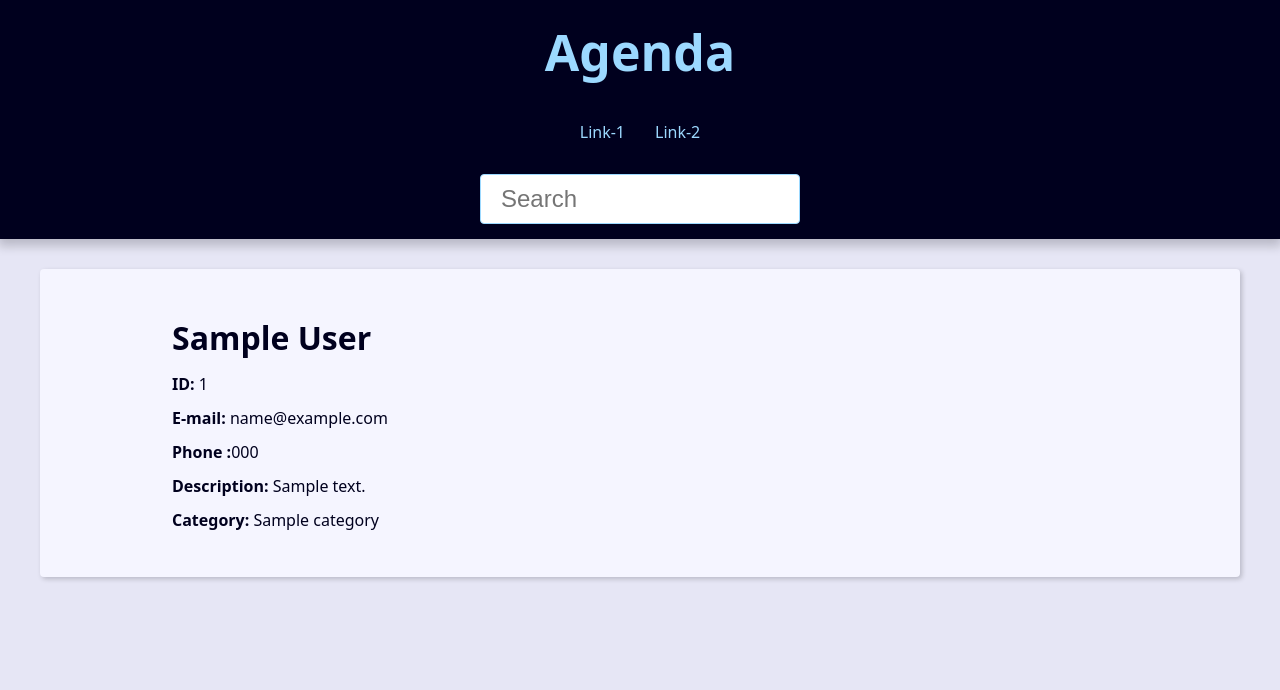
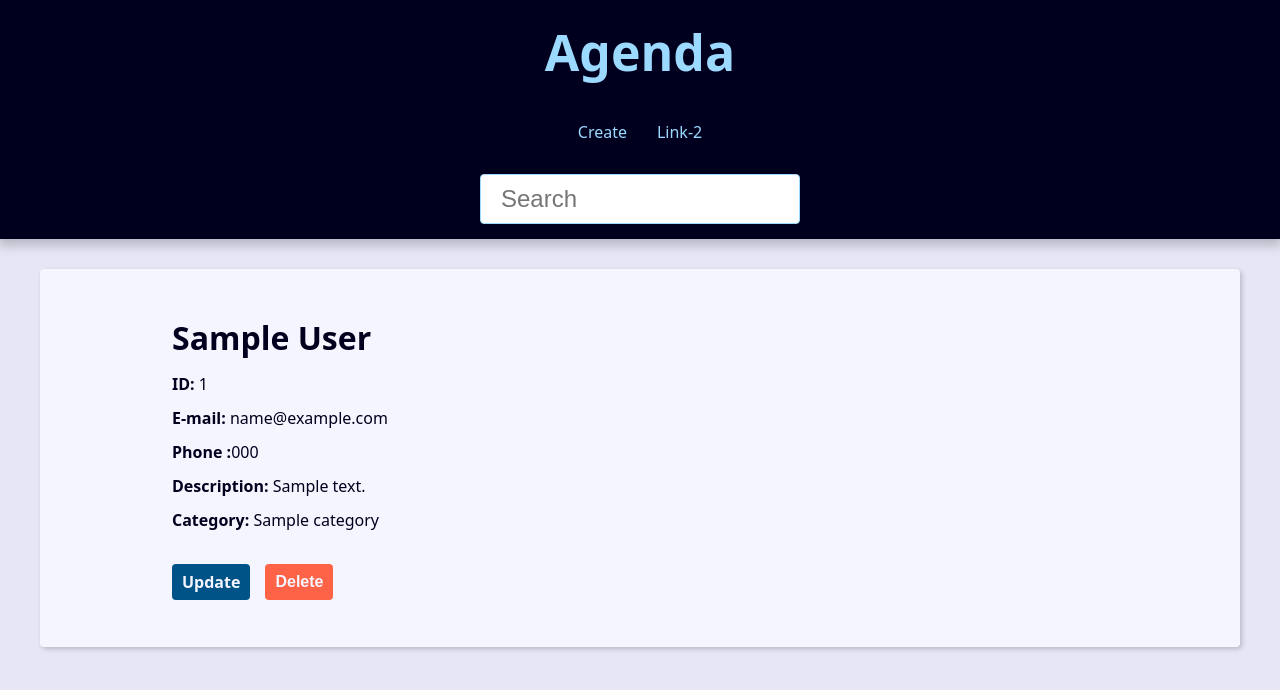
Before and after one commit to kemuelkesley/agenda-django, a Django app: page /contact/1/delete/ in a window 1280 px wide. Shown: the top 690 px of the page. Run offline with Django 4.2, Linux system fonts and the light colour scheme; tables that the repository leaves empty hold one stand-in row (values such as "Sample post").

Commit message:
Criando a parte de atulizar e apagar

```diff
--- a/base_static/global/css/style.css
+++ b/base_static/global/css/style.css
@@ -312,3 +312,24 @@
     filter: brightness(80%);
     box-shadow: 0 0 5px var(--link-dark-color);
   }
+
+
+  .contact-links {
+    margin-block: calc(var(--small-font-size) * 2);
+    display: flex;
+    align-items: center;
+    gap: 0 var(--spacing);
+  }
+
+  .btn-link {
+    font-size: var(--small-font-size);
+    text-decoration: none;
+    font-weight: bold;
+    padding: 1rem;
+    display: block;
+    line-height: var(--small-font-size);
+  }
+
+  .btn-delete {
+    background: tomato;
+  }
--- a/base_templates/global/partials/_header.html
+++ b/base_templates/global/partials/_header.html
@@ -8,8 +8,8 @@
     <nav class="menu">
         <ul class="menu-list">
             <li class="menu-item">
-                <a href="" class="menu-link">
-                    Link-1
+                <a href="{% url 'contact:create' %}" class="menu-link">
+                    Create
                 </a>
             </li>
             <li class="menu-item">
--- a/contact/templates/contact/contact.html
+++ b/contact/templates/contact/contact.html
@@ -11,5 +11,21 @@
         <p><b>Phone :</b>{{ contact.phone }}</p>
         <p><b>Description: </b>{{ contact.description }}</p>
         <p><b>Category: </b>{{ contact.category.name }}</p>
+
+        <div class="contact-links">
+            <a class="btn btn-link" href="{% url 'contact:update' contact.id %}">Update</a>
+
+            <form action="" method="POST">
+              {% csrf_token %}
+
+              {% if confirmation == 'no' %}
+                <input type="hidden" name="confirmation" value="yes">
+                <button class="btn btn-link btn-delete" type="submit">Confirma?</button>
+              {% else %}
+                <button class="btn btn-link btn-delete" type="submit">Delete</button>
+              {% endif %}
+            </form>
+        </div>
     </div>
+
 {% endblock content %}
--- a/contact/urls.py
+++ b/contact/urls.py
@@ -10,4 +10,5 @@ urlpatterns = [
     # CRUD
     path('contact/create/', views.create, name='create'),
     path('contact/<int:contact_id>/delete/', views.contact, name='contact'),
+    path('contact/<int:contact_id>/update/', views.update, name='update'),
 ]
```
Also changed, not shown: contact/views/contact_forms.py (+38 -6 lines).
